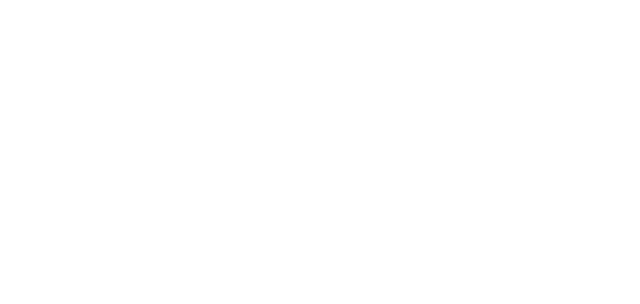
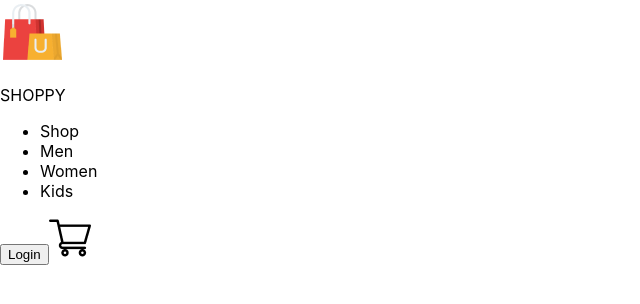
Before and after one commit to ramanuj-07/e-commerce, a React (Create React App) app in the folder frontend/: page / in a window 1280 px wide. Shown: the top 304 px of the page, without its empty margins (0-640 px from the left). Built offline with nearby package versions, Linux system fonts and the light colour scheme.

Commit message:
Update Navbar.jsx

```diff
--- a/frontend/src/components/navbar/Navbar.jsx
+++ b/frontend/src/components/navbar/Navbar.jsx
@@ -1,8 +1,25 @@
 import React from 'react'
-import './Navbar.css'
+import './Navbar.css';
+import logo from '../assets/Frontend_Assets/logo.png';
+import cart_icon from '../assets/Frontend_Assets/cart_icon.png';
+
 const Navbar = () => {
   return (
       <div className='navbar' >
+          <div className='nav-logo' >
+              <img src={logo} alt="" />
+              <p>SHOPPY</p>
+          </div>
+          <ul className="nav-menu">
+              <li>Shop</li>
+              <li>Men</li>
+              <li>Women </li>
+              <li>Kids</li>
+          </ul>
+          <div className="nav-login-cart">
+              <button>Login</button>
+              <img src={cart_icon} alt="" />
+          </div>
 
     </div>
   )
```
